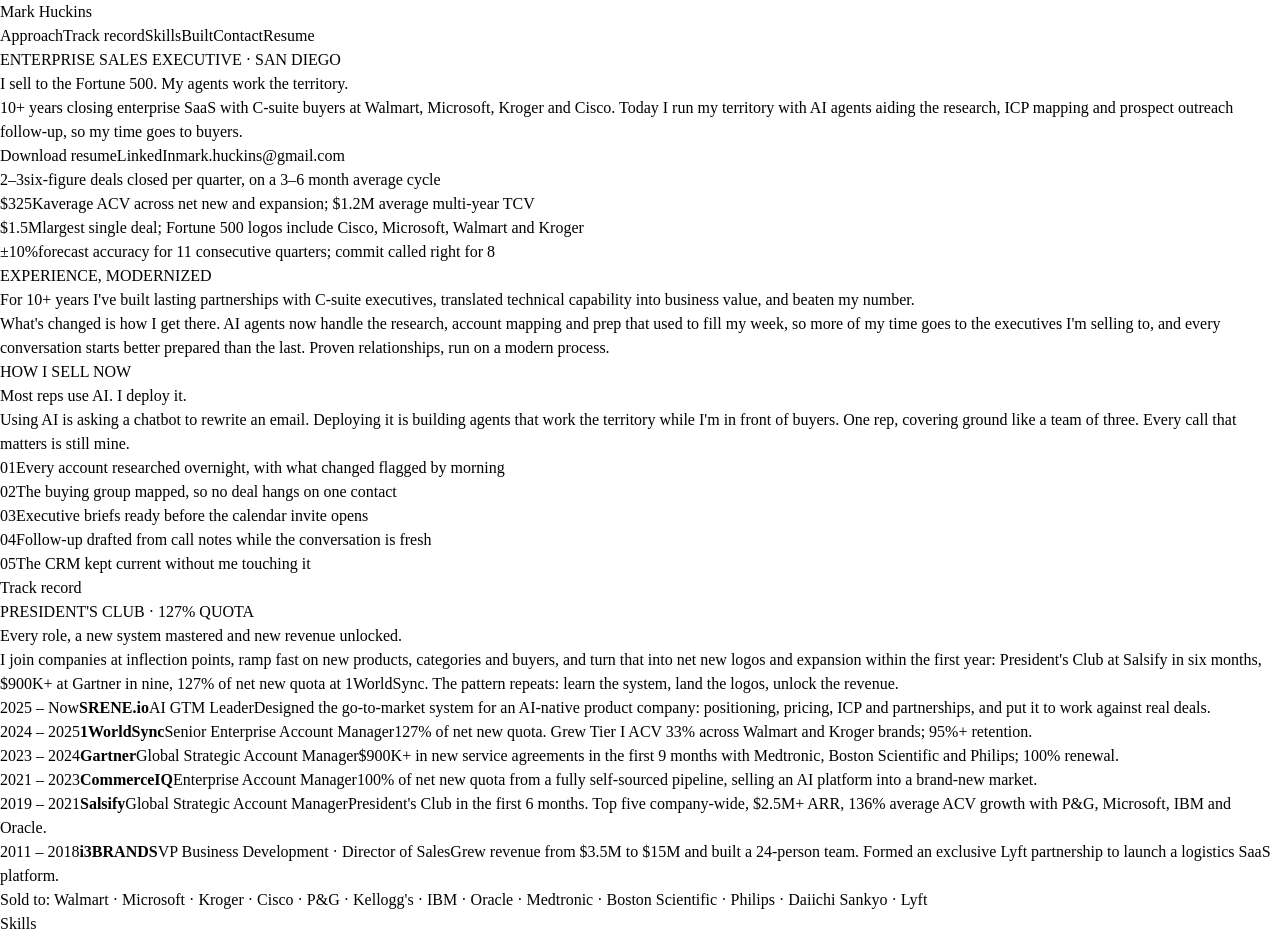
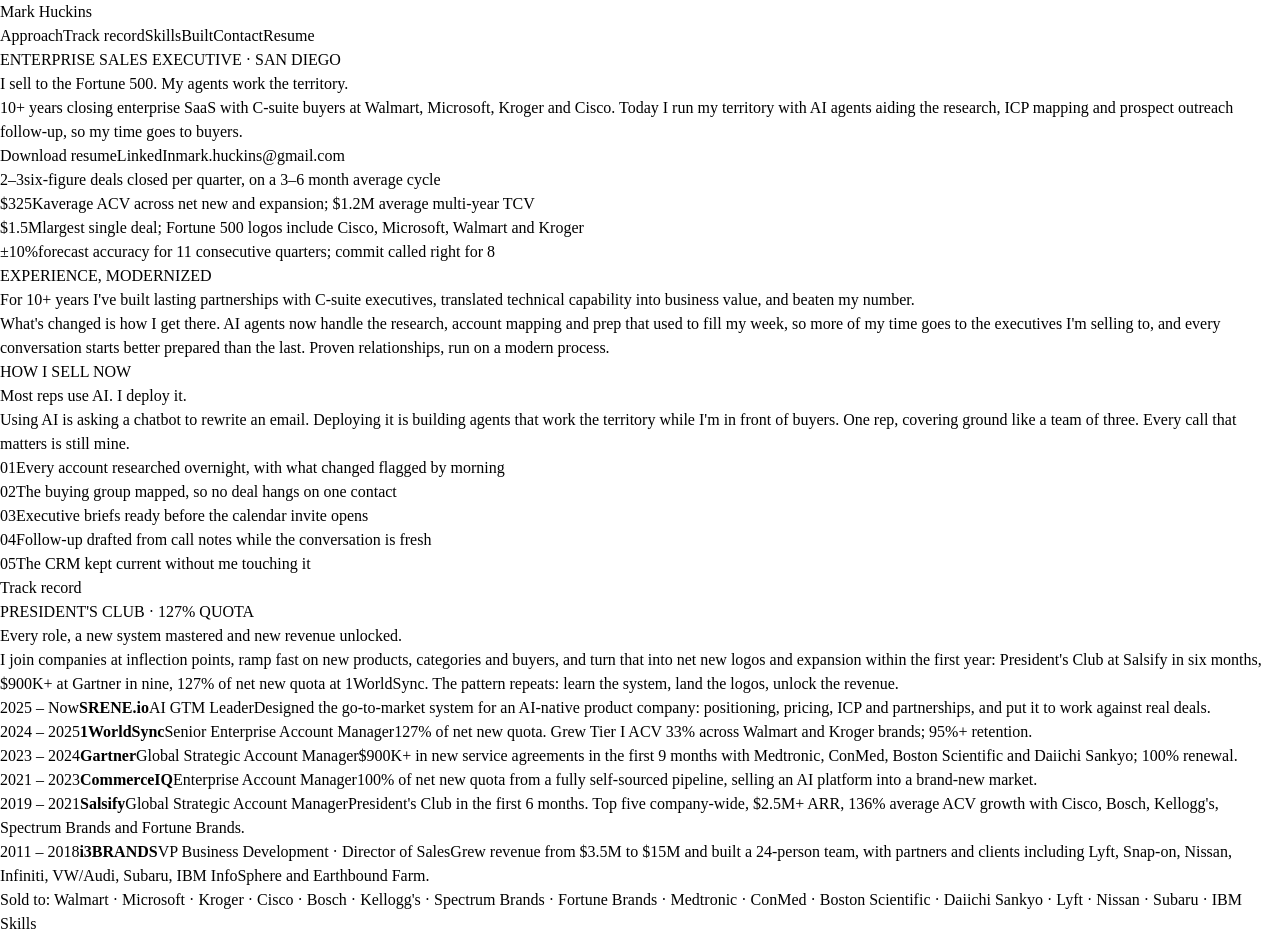
Before and after one commit to SDHux/mark-huckins-portfolio, a React (Vite) app in the folder Web-Design-Suite-3/client/: page / in a window 1280 px wide. Shown: the top 939 px of the page. Built offline with nearby package versions, Linux system fonts and the light colour scheme.

Commit message:
Track record: correct client names for Salsify, Gartner and i3BRANDS; Sold-to line to match
Co-Authored-By: Claude Opus 5.5 <noreply@anthropic.com>

```diff
--- a/Web-Design-Suite-3/client/src/pages/Home.tsx
+++ b/Web-Design-Suite-3/client/src/pages/Home.tsx
@@ -26,10 +26,10 @@ const agentWork = [
 const roles = [
   { when: "2025 – Now", company: "SRENE.io", title: "AI GTM Leader", text: "Designed the go-to-market system for an AI-native product company: positioning, pricing, ICP and partnerships, and put it to work against real deals." },
   { when: "2024 – 2025", company: "1WorldSync", title: "Senior Enterprise Account Manager", text: "127% of net new quota. Grew Tier I ACV 33% across Walmart and Kroger brands; 95%+ retention." },
-  { when: "2023 – 2024", company: "Gartner", title: "Global Strategic Account Manager", text: "$900K+ in new service agreements in the first 9 months with Medtronic, Boston Scientific and Philips; 100% renewal." },
+  { when: "2023 – 2024", company: "Gartner", title: "Global Strategic Account Manager", text: "$900K+ in new service agreements in the first 9 months with Medtronic, ConMed, Boston Scientific and Daiichi Sankyo; 100% renewal." },
   { when: "2021 – 2023", company: "CommerceIQ", title: "Enterprise Account Manager", text: "100% of net new quota from a fully self-sourced pipeline, selling an AI platform into a brand-new market." },
-  { when: "2019 – 2021", company: "Salsify", title: "Global Strategic Account Manager", text: "President's Club in the first 6 months. Top five company-wide, $2.5M+ ARR, 136% average ACV growth with P&G, Microsoft, IBM and Oracle." },
-  { when: "2011 – 2018", company: "i3BRANDS", title: "VP Business Development · Director of Sales", text: "Grew revenue from $3.5M to $15M and built a 24-person team. Formed an exclusive Lyft partnership to launch a logistics SaaS platform." },
+  { when: "2019 – 2021", company: "Salsify", title: "Global Strategic Account Manager", text: "President's Club in the first 6 months. Top five company-wide, $2.5M+ ARR, 136% average ACV growth with Cisco, Bosch, Kellogg's, Spectrum Brands and Fortune Brands." },
+  { when: "2011 – 2018", company: "i3BRANDS", title: "VP Business Development · Director of Sales", text: "Grew revenue from $3.5M to $15M and built a 24-person team, with partners and clients including Lyft, Snap-on, Nissan, Infiniti, VW/Audi, Subaru, IBM InfoSphere and Earthbound Farm." },
 ];
 
 const skills = [
@@ -144,7 +144,7 @@ export default function Home() {
               </div>
             ))}
           </div>
-          <p className="m-0 text-[15px] text-[#5d5d57] leading-[1.6]">Sold to: Walmart · Microsoft · Kroger · Cisco · P&amp;G · Kellogg's · IBM · Oracle · Medtronic · Boston Scientific · Philips · Daiichi Sankyo · Lyft</p>
+          <p className="m-0 text-[15px] text-[#5d5d57] leading-[1.6]">Sold to: Walmart · Microsoft · Kroger · Cisco · Bosch · Kellogg's · Spectrum Brands · Fortune Brands · Medtronic · ConMed · Boston Scientific · Daiichi Sankyo · Lyft · Nissan · Subaru · IBM</p>
         </section>
 
         {/* Skills */}
```
